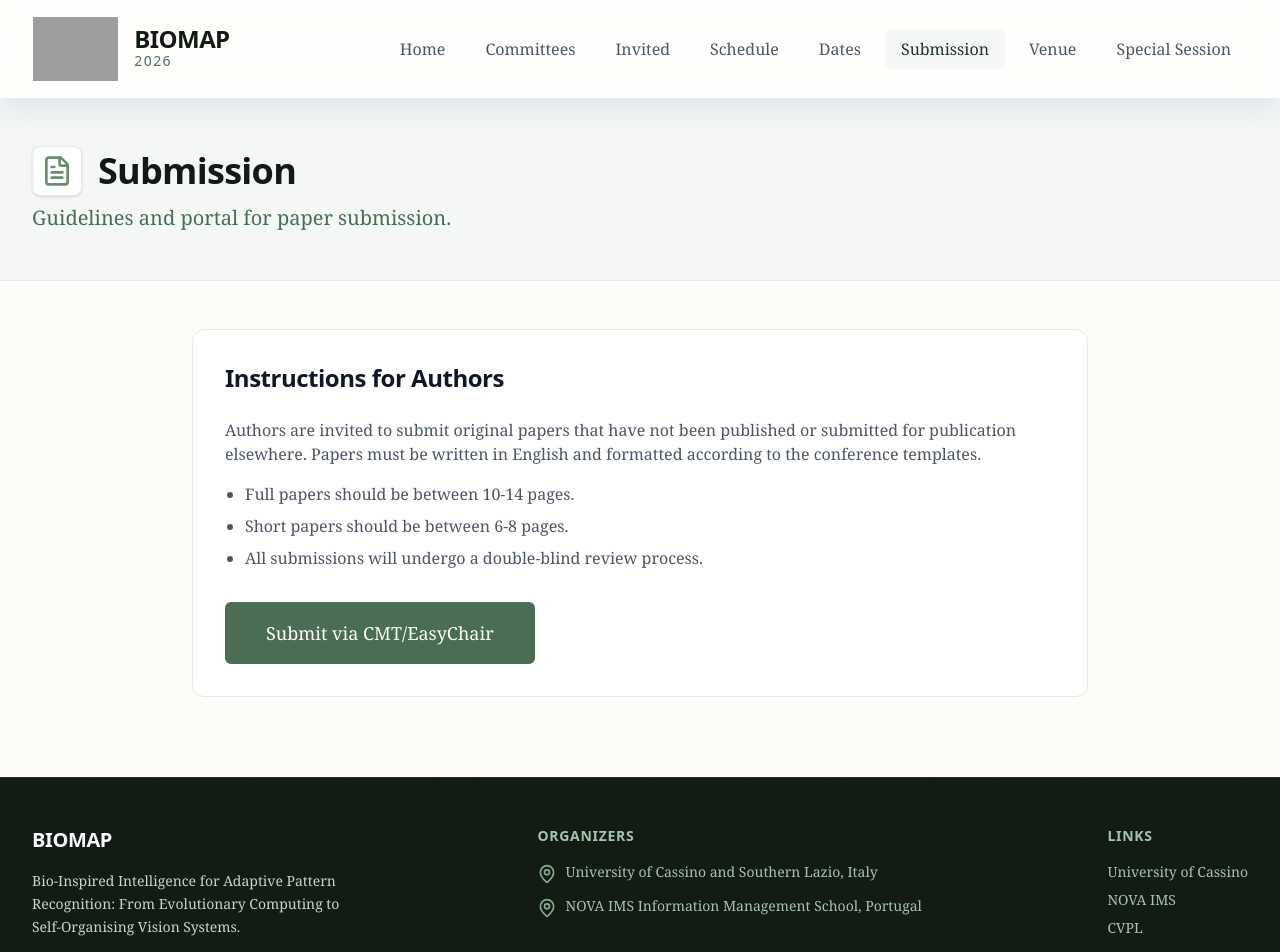
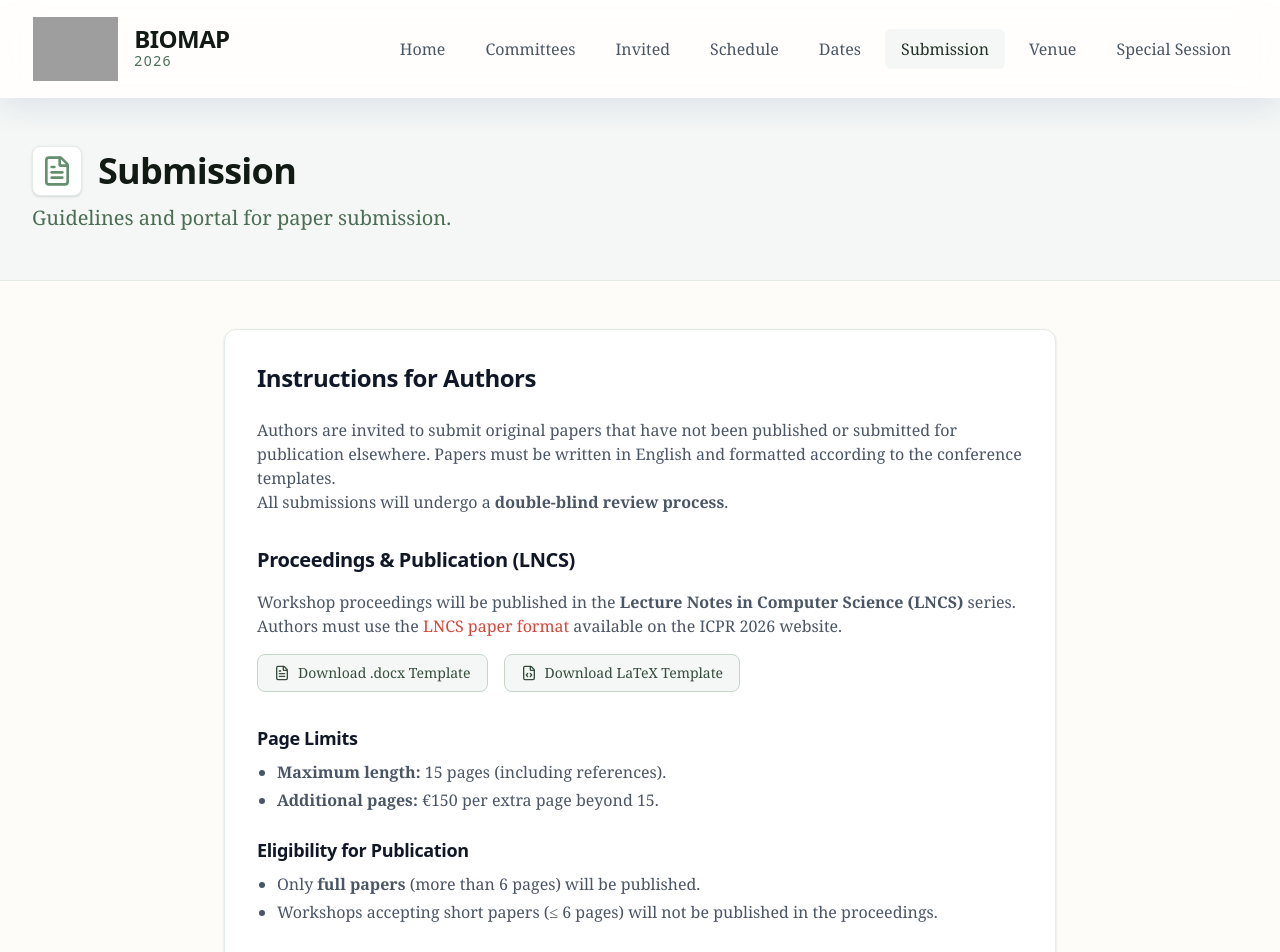
Before and after one commit to Narden91/biomap, a React (Vite) app: page /biomap/submission in a window 1280 px wide. Shown: the top 952 px of the page. Built offline with nearby package versions, Linux system fonts and the light colour scheme; grey boxes are pictures that could not be loaded.

Commit message:
feat: add new pages for Important Dates, Invited Speakers, Schedule, and Submission guidelines.

```diff
--- a/src/pages/Dates.jsx
+++ b/src/pages/Dates.jsx
@@ -25,7 +25,7 @@ const dates = [
     { label: "Paper Submission Deadline", date: "To be announced", status: "Upcoming" },
     { label: "Notification of Acceptance", date: "To be announced", status: "Upcoming" },
     { label: "Camera-Ready Submission", date: "To be announced", status: "Upcoming" },
-    { label: "Workshop Date", date: "2026", status: "Upcoming" }
+    { label: "Workshop Date", date: "August 22, 2026", status: "Upcoming" }
 ];
 
 const Dates = () => {
--- a/src/pages/Invited.jsx
+++ b/src/pages/Invited.jsx
@@ -12,7 +12,9 @@ const Invited = () => {
             />
             <div className="max-w-7xl mx-auto px-4 sm:px-6 lg:px-8 mt-12 text-center">
                 <div className="bg-white rounded-xl p-12 border border-sage-100 border-dashed">
-                    <p className="text-sage-500 text-lg">Detailed information about invited speakers will be announced soon.</p>
+                    <p className="text-sage-500 text-lg mb-8">Detailed information about invited speakers will be announced soon.</p>
+
+
                 </div>
             </div>
         </div>
--- a/src/pages/Submission.jsx
+++ b/src/pages/Submission.jsx
@@ -1,6 +1,6 @@
 import React from 'react';
 import PageHeader from '../components/PageHeader';
-import { FileText } from 'lucide-react';
+import { FileText, FileCode, Download } from 'lucide-react';
 
 const Submission = () => {
     return (
@@ -10,24 +10,72 @@ const Submission = () => {
                 subtitle="Guidelines and portal for paper submission."
                 icon={FileText}
             />
-            <div className="max-w-4xl mx-auto px-4 sm:px-6 lg:px-8 mt-12 bg-white p-8 rounded-xl border border-sage-100">
+            <div className="max-w-4xl mx-auto px-4 sm:px-6 lg:px-8 mt-12 space-y-8">
+                {/* Instructions & Proceedings */}
+                <div className="bg-white p-8 rounded-xl border border-sage-100 shadow-sm">
                     <h2 className="text-2xl font-display font-bold text-gray-900 mb-6">Instructions for Authors</h2>
                     <div className="prose prose-sage text-gray-600">
                         <p>
                             Authors are invited to submit original papers that have not been published or submitted for publication elsewhere.
                             Papers must be written in English and formatted according to the conference templates.
                         </p>
-                    <ul className="list-disc pl-5 space-y-2 mt-4">
-                        <li>Full papers should be between 10-14 pages.</li>
-                        <li>Short papers should be between 6-8 pages.</li>
-                        <li>All submissions will undergo a double-blind review process.</li>
+                        <p>
+                            All submissions will undergo a <strong>double-blind review process</strong>.
+                        </p>
+
+                        <h3 className="text-xl font-bold text-gray-900 mt-8 mb-4">Proceedings & Publication (LNCS)</h3>
+                        <p>
+                            Workshop proceedings will be published in the <strong>Lecture Notes in Computer Science (LNCS)</strong> series.
+                            Authors must use the <a href="https://www.icpr2026.org" target="_blank" rel="noopener noreferrer" className="text-coral-600 hover:text-coral-700 font-medium">LNCS paper format</a> available on the ICPR 2026 website.
+                        </p>
+
+                        <div className="flex flex-wrap gap-4 mt-4 mb-8">
+                            <a
+                                href="https://icpr2026.org/files/ICPR_2026_DOC_Templates.zip"
+                                className="inline-flex items-center gap-2 px-4 py-2 bg-sage-50 text-sage-700 rounded-lg border border-sage-200 hover:bg-sage-100 hover:border-sage-300 transition-colors text-sm font-medium"
+                            >
+                                <FileText className="w-4 h-4" />
+                                Download .docx Template
+                            </a>
+                            <a
+                                href="https://icpr2026.org/files/ICPR_2026_LaTeX_Templates.zip"
+                                className="inline-flex items-center gap-2 px-4 py-2 bg-sage-50 text-sage-700 rounded-lg border border-sage-200 hover:bg-sage-100 hover:border-sage-300 transition-colors text-sm font-medium"
+                            >
+                                <FileCode className="w-4 h-4" />
+                                Download LaTeX Template
+                            </a>
+                        </div>
+
+                        <h4 className="text-lg font-bold text-gray-900 mt-6 mb-2">Page Limits</h4>
+                        <ul className="list-disc pl-5 space-y-1">
+                            <li><strong>Maximum length:</strong> 15 pages (including references).</li>
+                            <li><strong>Additional pages:</strong> €150 per extra page beyond 15.</li>
+                        </ul>
+
+                        <h4 className="text-lg font-bold text-gray-900 mt-6 mb-2">Eligibility for Publication</h4>
+                        <ul className="list-disc pl-5 space-y-1">
+                            <li>Only <strong>full papers</strong> (more than 6 pages) will be published.</li>
+                            <li>Workshops accepting short papers (≤ 6 pages) will not be published in the proceedings.</li>
                         </ul>
                     </div>
 
-                <div className="mt-8">
-                    <a href="#" className="inline-flex items-center justify-center px-6 py-3 border border-transparent text-base font-medium rounded-md text-white bg-sage-600 hover:bg-sage-700 md:py-4 md:text-lg md:px-10 transition-colors">
+                    <div className="mt-8 pt-8 border-t border-sage-100">
+                        <a href="#" className="inline-flex items-center justify-center px-6 py-3 border border-transparent text-base font-medium rounded-md text-white bg-sage-600 hover:bg-sage-700 md:py-4 md:text-lg md:px-10 transition-colors shadow-lg hover:shadow-xl hover:-translate-y-0.5 transform duration-200">
                             Submit via CMT/EasyChair
                         </a>
+                    </div>
+                </div>
+
+                {/* Registration Requirement */}
+                {/* Registration Requirement */}
+                <div className="bg-sage-50 p-8 rounded-xl border border-sage-200">
+                    <h2 className="text-xl font-display font-bold text-gray-900 mb-4">Registration Requirement</h2>
+                    <div className="text-gray-700">
+                        <p>
+                            Each accepted paper must have a <strong>presenting author registered</strong>.
+                            Registration details will be available via the ICPR 2026 registration link (when released).
+                        </p>
+                    </div>
                 </div>
             </div>
         </div>
```
Also changed, not shown: src/pages/Schedule.jsx (+59 -3 lines). Lines whose indentation alone changed are shown as unchanged.
